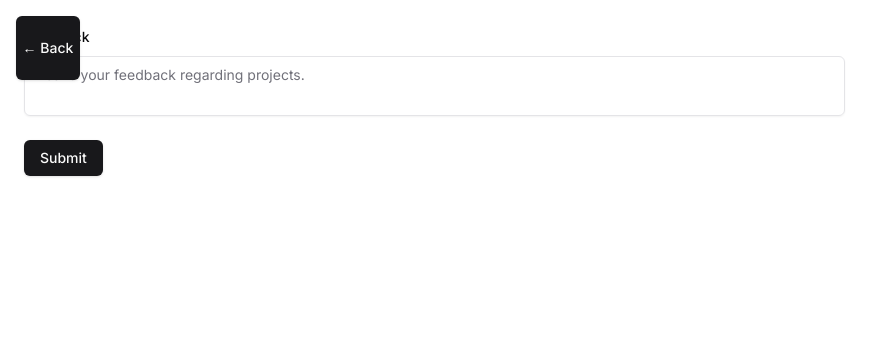
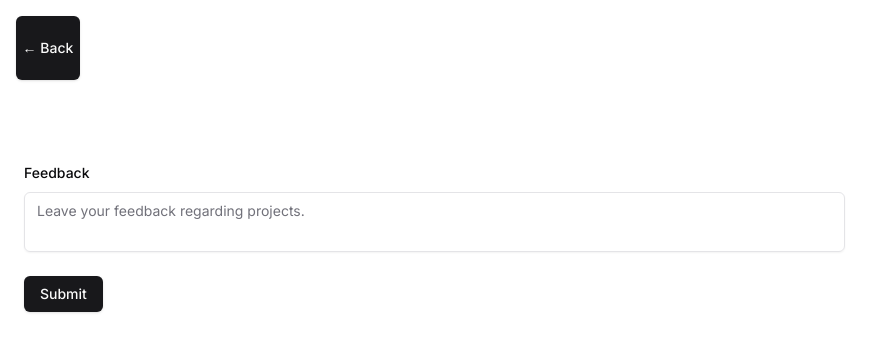
Before and after one commit to smagazi/form_hw_1, a Next.js app: page /feedback in a window 1280 px wide. Shown: the top 352 px of the page, without its empty margins (0-892 px from the left). Built offline with nearby package versions, Linux system fonts and the light colour scheme.

Commit message:
fixed text box vertical spacing in feedback page

```diff
--- a/app/feedback/page.tsx
+++ b/app/feedback/page.tsx
@@ -45,7 +45,7 @@ export default function TextareaForm() {
       {/* Back Button Section */}
       <BackButton></BackButton>
 
-      <div className="mt-45">
+      <div className="my-40">
       <Form {...form}>
         <form
           onSubmit={form.handleSubmit(onSubmit)}
```
